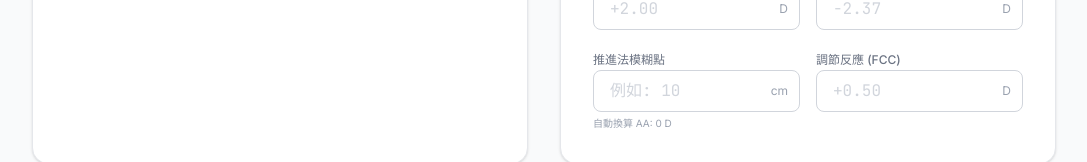
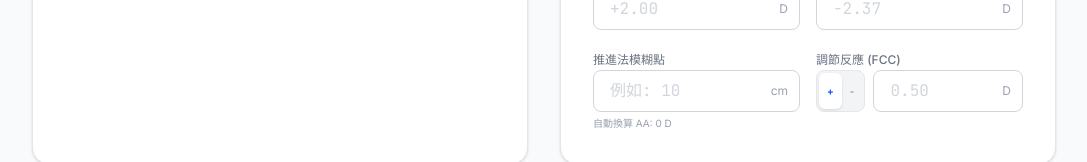
Before and after one commit to Luna05140514/ACA, a React (Vite) app: page / in a window 1280 px wide. Shown: the part 886-1048 px from the top of the page, without its empty margins (96-1183 px from the left). Built offline with nearby package versions, Linux system fonts and the light colour scheme.

Commit message:
Add files via upload

```diff
--- a/src/App.tsx
+++ b/src/App.tsx
@@ -14,7 +14,8 @@ interface PrismData {
 
 interface VisionData {
   age: string;
-  fcc: string;
+  fccValue: string;
+  fccType: 'plus' | 'minus';
   aa: string;
   blurPoint: string;
   distance: {
@@ -43,7 +44,8 @@ const initialPrismData = (): PrismData => ({
 
 const getInitialData = (): VisionData => ({
   age: '',
-  fcc: '',
+  fccValue: '',
+  fccType: 'plus',
   aa: '',
   blurPoint: '',
   distance: {
@@ -170,7 +172,7 @@ const calculateDysfunctionType = (data: VisionData) => {
   const aa = parseValue(data.aa);
   const nra = parseValue(data.near.nra);
   const pra = parseValue(data.near.pra);
-  const fcc = parseValue(data.fcc);
+  const fcc = parseValue(data.fccValue) * (data.fccType === 'plus' ? 1 : -1);
 
   // AC/A calculation (Gradient)
   let aca = 0;
@@ -257,19 +259,19 @@ const calculateDysfunctionType = (data: VisionData) => {
 
   // Accommodation Status
   let accDiagnosis = "調節正常";
-  const isFCCNormal = data.fcc !== '' && fcc >= 0 && fcc <= 1.00;
-  const isFCCLag = data.fcc !== '' && fcc > 1.00;
-  const isFCCLead = data.fcc !== '' && fcc < 0;
+  const isFCCNormal = data.fccValue !== '' && fcc >= 0 && fcc <= 1.00;
+  const isFCCLag = data.fccValue !== '' && fcc > 1.00;
+  const isFCCLead = data.fccValue !== '' && fcc < 0;
   const isPRALow = data.near.pra !== '' && Math.abs(pra) < 1.75;
   const isNRALow = data.near.nra !== '' && nra < 1.75;
 
   if (aaStatus === 'Low') {
-    if (isPRALow && isFCCLag) {
+    if (isFCCLag) {
       accDiagnosis = "調節不足 + 調節遲緩";
-    } else if (isPRALow && isFCCNormal) {
-      accDiagnosis = "調節不足";
-    } else if (!isPRALow || isFCCNormal) {
+    } else if (isFCCNormal) {
       accDiagnosis = "調節不足 (目前還夠用)";
+    } else if (isFCCLead) {
+      accDiagnosis = "調節不足 + 調節超前 (使用極限力量)";
     } else {
       accDiagnosis = "調節不足";
     }
@@ -381,7 +383,7 @@ const ComprehensiveAnalysis = ({ data }: { data: VisionData }) => {
         <div className="bg-white/5 rounded-xl p-4 border border-white/10 text-center">
           <div className="text-[10px] uppercase font-bold text-blue-200 mb-1">FCC 狀態</div>
           <div className="text-xl font-mono font-black">
-            {data.fcc || '-'}
+            {data.fccValue ? (data.fccType === 'plus' ? '+' : '-') + data.fccValue : '-'}
           </div>
         </div>
       </div>
@@ -515,24 +517,34 @@ export default function App() {
   ) => {
     setData((prev) => {
       if (section === 'general') {
-        const newData = { ...prev, [field]: value };
+        let finalValue = value;
+
+        // Auto-format FCC: "200" -> "2.00"
+        if (field === 'fccValue') {
+          const digits = value.replace(/[^\d]/g, '');
+          if (digits.length === 3) {
+            finalValue = (parseInt(digits) / 100).toFixed(2);
+          }
+        }
+
+        const newData = { ...prev, [field]: finalValue };
 
         // Auto-calculate AA from Blur Point (Push-up method)
         if (field === 'blurPoint') {
-          const cm = parseFloat(value.replace(/[^\d.-]/g, ''));
+          const cm = parseFloat(finalValue.replace(/[^\d.-]/g, ''));
           if (!isNaN(cm) && cm > 0) {
             newData.aa = (100 / cm).toFixed(1);
-          } else if (value === '') {
+          } else if (finalValue === '') {
             newData.aa = '';
           }
         }
 
         // Auto-calculate Blur Point from AA (Direct method)
         if (field === 'aa') {
-          const d = parseFloat(value.replace(/[^\d.-]/g, ''));
+          const d = parseFloat(finalValue.replace(/[^\d.-]/g, ''));
           if (!isNaN(d) && d > 0) {
             newData.blurPoint = (100 / d).toFixed(1);
-          } else if (value === '') {
+          } else if (finalValue === '') {
             newData.blurPoint = '';
           }
         }
@@ -999,17 +1011,34 @@ export default function App() {
                   )}
                   <div className="space-y-1">
                     <span className="text-xs text-gray-500 font-medium">調節反應 (FCC)</span>
-                    <div className="relative">
+                    <div className="flex gap-2">
+                      <div className="flex bg-gray-100 p-0.5 rounded-lg border border-gray-200">
+                        {(['plus', 'minus'] as const).map((type) => (
+                          <button
+                            key={type}
+                            onClick={() => handleInputChange('general', 'fccType', type)}
+                            className={`px-2 py-1 text-[10px] font-bold rounded-md transition-all ${
+                              data.fccType === type
+                                ? 'bg-white text-blue-600 shadow-sm'
+                                : 'text-gray-400 hover:text-gray-600'
+                            }`}
+                          >
+                            {type === 'plus' ? '+' : '-'}
+                          </button>
+                        ))}
+                      </div>
+                      <div className="relative flex-1">
                         <input
                           id="near-fcc"
                           type="text"
-                        value={data.fcc}
-                        onChange={(e) => handleInputChange('general', 'fcc', e.target.value)}
+                          value={data.fccValue}
+                          onChange={(e) => handleInputChange('general', 'fccValue', e.target.value)}
                           onKeyDown={(e) => handleKeyDown(e, 'near-fcc')}
-                        placeholder="+0.50"
+                          placeholder="0.50"
                           className="w-full px-4 py-2 bg-white border border-gray-300 rounded-lg focus:ring-2 focus:ring-blue-500 font-mono placeholder:text-gray-300"
                         />
                         <span className="absolute right-3 top-1/2 -translate-y-1/2 text-gray-400 text-xs">D</span>
+                      </div>
                     </div>
                   </div>
                 </div>
```
Lines whose indentation alone changed are shown as unchanged.
